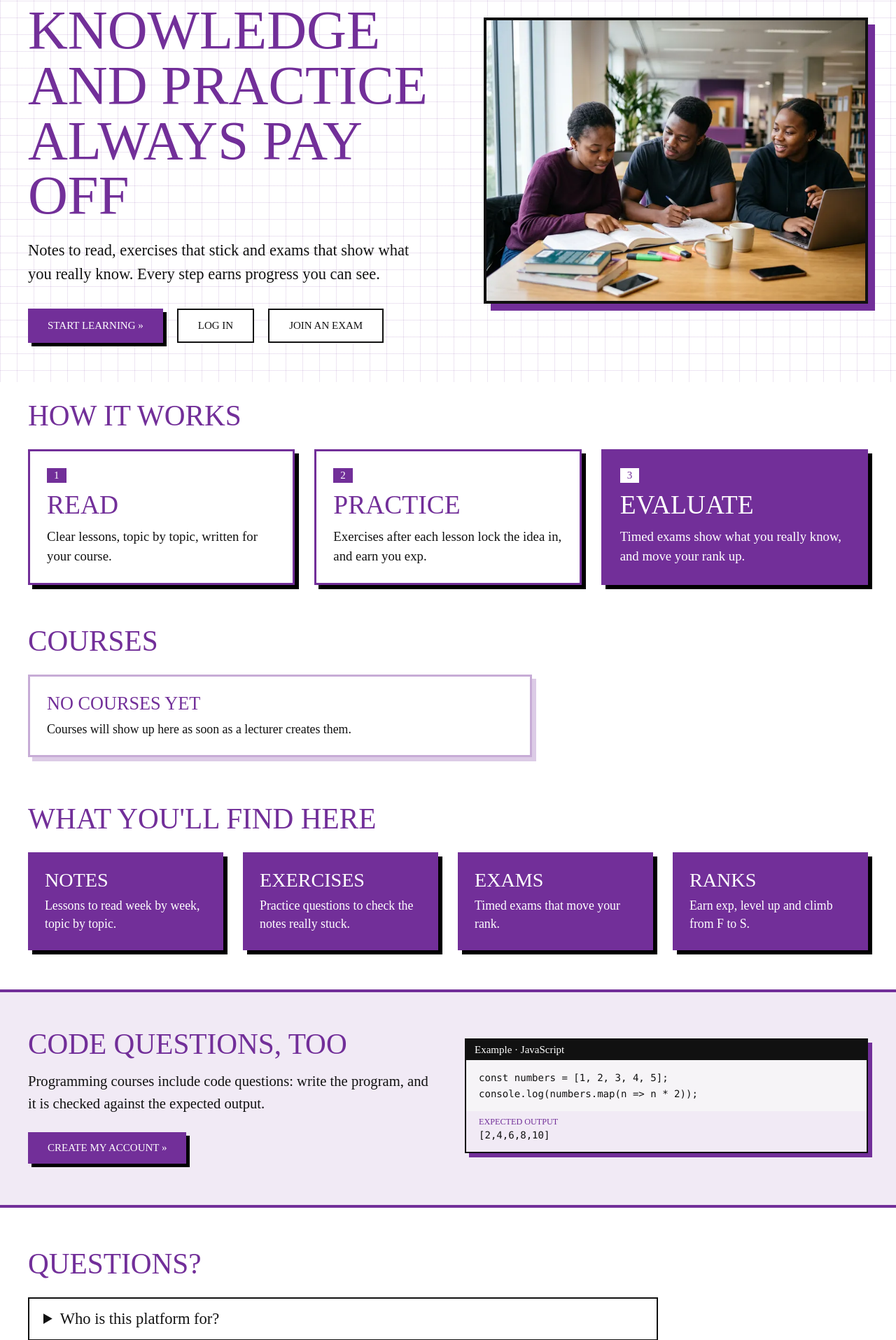
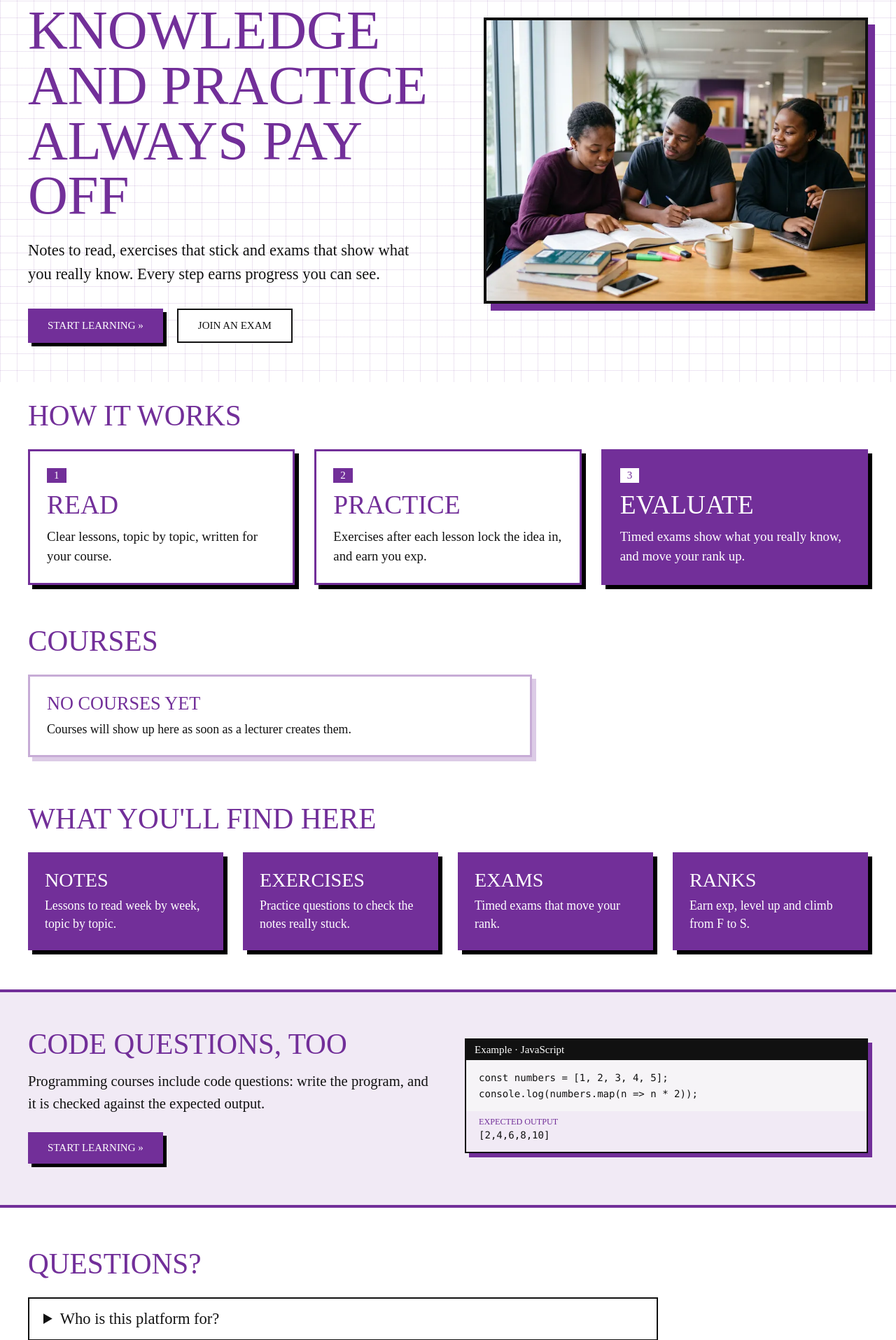
Before and after one commit to yvesdylane/studiamo, a Flask app: page / in a window 1280 px wide. Shown: the part 165-2080 px from the top of the page at 70% size. Run offline with Flask 3, Linux system fonts and the light colour scheme; data that the repository does not hold is empty; parts of the project's set-up code (start-up, migrations or seed data) failed here and were passed over; some libraries are stand-ins or nearby versions; some web fonts are replaced.

Commit message:
Home and footer: account links go through the login page
Co-Authored-By: Claude Opus 5.5 <noreply@anthropic.com>

```diff
--- a/src/templates/home.html
+++ b/src/templates/home.html
@@ -9,7 +9,7 @@
 <p class="text-[1.5rem] max-[600px]:text-[1.1875rem] leading-[1.5] max-w-[560px] mb-[32px]">{{ _('Notes to read, exercises that stick and exams that show what you really know. Every step earns progress you can see.') }}</p>
 <div class="flex gap-[20px] flex-wrap">
 {% if g.user %}<a class="btn" href="{{ url_for('learn.dashboard') }}">{{ _('GO TO MY DASHBOARD »') }}</a>
-{% else %}<a class="btn" href="{{ url_for('auth.register') }}">{{ _('START LEARNING »') }}</a><a class="btn o" href="{{ url_for('auth.login') }}">{{ _('LOG IN') }}</a>{% endif %}
+{% else %}<a class="btn" href="{{ url_for('auth.login') }}">{{ _('START LEARNING »') }}</a>{% endif %}
 <a class="btn o" href="{{ url_for('join.join') }}">{{ _('JOIN AN EXAM') }}</a>
 </div></div>
 <picture class="hero-photo">
@@ -60,13 +60,13 @@
 <article class="bg-purple text-white p-[24px] shadow-[6px_6px_0_var(--shadow)]"><h3 class="text-[1.875rem]">{{ _('RANKS') }}</h3><p class="text-[1.1875rem] leading-[1.45] mt-[8px]">{{ _('Earn exp, level up and climb from %(value)s to %(value2)s.', value=ranks[0], value2=ranks[-1]) }}</p></article>
 </div></section>
 
-<section class="band bg-accent-soft border-t-[4px] border-solid border-t-purple border-b-[4px] border-b-purple pt-[48px] px-[40px] pb-[56px] mb-[56px] max-[1000px]:pt-[40px] max-[1000px]:px-[20px] max-[1000px]:pb-[48px] max-[600px]:pt-[32px] max-[600px]:px-[16px] max-[600px]:pb-[40px] max-[600px]:mb-[40px] border-r-0 border-l-0"><div class="split grid max-[1000px]:grid-cols-1 grid-cols-[1fr_1fr] gap-[48px] items-center"><div><h2 class="text-[2.75rem] max-[600px]:text-[2.125rem] text-accent">{{ _('CODE QUESTIONS, TOO') }}</h2><p class="text-[1.375rem] leading-[1.55] mt-[14px] mx-0 mb-[24px]">{{ _('Programming courses include code questions: write the program, and it is checked against the expected output.') }}</p>{% if not g.user %}<a class="btn" href="{{ url_for('auth.register') }}">{{ _('CREATE MY ACCOUNT »') }}</a>{% endif %}</div><section class="border-[2px] border-solid border-ink shadow-[6px_6px_0_var(--purple)] my-[18px] mx-0" aria-label="{{ _('Example code question') }}"><div class="d flex justify-between items-center bg-ink text-bg py-[6px] px-[12px]"><span>{{ _('Example · JavaScript') }}</span></div><pre class="mono m-0 py-[14px] px-[18px] bg-code">const numbers = [1, 2, 3, 4, 5];
+<section class="band bg-accent-soft border-t-[4px] border-solid border-t-purple border-b-[4px] border-b-purple pt-[48px] px-[40px] pb-[56px] mb-[56px] max-[1000px]:pt-[40px] max-[1000px]:px-[20px] max-[1000px]:pb-[48px] max-[600px]:pt-[32px] max-[600px]:px-[16px] max-[600px]:pb-[40px] max-[600px]:mb-[40px] border-r-0 border-l-0"><div class="split grid max-[1000px]:grid-cols-1 grid-cols-[1fr_1fr] gap-[48px] items-center"><div><h2 class="text-[2.75rem] max-[600px]:text-[2.125rem] text-accent">{{ _('CODE QUESTIONS, TOO') }}</h2><p class="text-[1.375rem] leading-[1.55] mt-[14px] mx-0 mb-[24px]">{{ _('Programming courses include code questions: write the program, and it is checked against the expected output.') }}</p>{% if not g.user %}<a class="btn" href="{{ url_for('auth.login') }}">{{ _('START LEARNING »') }}</a>{% endif %}</div><section class="border-[2px] border-solid border-ink shadow-[6px_6px_0_var(--purple)] my-[18px] mx-0" aria-label="{{ _('Example code question') }}"><div class="d flex justify-between items-center bg-ink text-bg py-[6px] px-[12px]"><span>{{ _('Example · JavaScript') }}</span></div><pre class="mono m-0 py-[14px] px-[18px] bg-code">const numbers = [1, 2, 3, 4, 5];
 console.log(numbers.map(n =&gt; n * 2));</pre><p class="lab pt-[8px] px-[18px] pb-0 text-[0.8125rem]">{{ _('EXPECTED OUTPUT') }}</p><p class="mono pt-0 px-[18px] pb-[12px]">[2,4,6,8,10]</p></section></div></section>
 
 <section class="section" id="faq"><h2>{{ _('QUESTIONS?') }}</h2><div class="flex flex-col gap-[16px] max-w-[900px]">
 <details class="border-[2px] border-solid border-ink bg-bg py-[16px] px-[20px]"><summary class="d text-[1.5rem] cursor-pointer">{{ _('Who is this platform for?') }}</summary><p class="text-[1.1875rem] leading-[1.55] mt-[10px]">{{ _('Students of the courses listed above. It follows the HND syllabus.') }}</p></details>
 <details class="border-[2px] border-solid border-ink bg-bg py-[16px] px-[20px]"><summary class="d text-[1.5rem] cursor-pointer">{{ _('Will it be used for CA?') }}</summary><p class="text-[1.1875rem] leading-[1.55] mt-[10px]">{{ _('That is the plan, so it is worth getting used to the platform now.') }}</p></details>
 <details class="border-[2px] border-solid border-ink bg-bg py-[16px] px-[20px]"><summary class="d text-[1.5rem] cursor-pointer">{{ _('Do I need to install anything?') }}</summary><p class="text-[1.1875rem] leading-[1.55] mt-[10px]">{{ _('No. Everything runs in your browser.') }}</p></details>
-<details class="border-[2px] border-solid border-ink bg-bg py-[16px] px-[20px]"><summary class="d text-[1.5rem] cursor-pointer">{{ _('I teach a course. How do I get a lecturer account?') }}</summary><p class="text-[1.1875rem] leading-[1.55] mt-[10px]"><a class="text-accent underline" href="{{ url_for('auth.register', role='lecturer') }}">{{ _('Request a lecturer account') }}</a>{{ _('. It is checked before you can create exams.') }}</p></details>
+<details class="border-[2px] border-solid border-ink bg-bg py-[16px] px-[20px]"><summary class="d text-[1.5rem] cursor-pointer">{{ _('I teach a course. How do I get a lecturer account?') }}</summary><p class="text-[1.1875rem] leading-[1.55] mt-[10px]"><a class="text-accent underline" href="{{ url_for('auth.login') }}">{{ _('Request a lecturer account') }}</a>{{ _('. It is checked before you can create exams.') }}</p></details>
 </div></section>
 {% endblock %}
--- a/src/templates/partials/footer.html
+++ b/src/templates/partials/footer.html
@@ -1,7 +1,7 @@
 <footer class="footer">
 <div class="cols">
 <div><p class="d text-[2rem] max-[600px]:text-[1.625rem] text-accent leading-[1.1]">{{ _('ALL YOUR MATERIAL IN ONE PLACE') }}</p><p class="text-[1.0625rem] max-w-[320px] mt-[10px] text-muted">{{ _('Notes, exercises and exams to help students learn by reading, practising and testing themselves.') }}</p></div>
-<nav aria-label="{{ _('Explore') }}"><p class="d text-[1.25rem] mb-[8px]">{{ _('EXPLORE') }}</p><a href="{{ url_for('pages.home') }}#courses">{{ _('Tutorials') }}</a><a href="{{ url_for('pages.home') }}#courses">{{ _('Exercise') }}</a><a href="{{ url_for('pages.home') }}#courses">{{ _('Exams') }}</a>{% if not g.user %}<a href="{{ url_for('auth.login') }}">{{ _('Log in') }}</a><a href="{{ url_for('auth.register') }}">{{ _('Create an account') }}</a>{% endif %}</nav>
+<nav aria-label="{{ _('Explore') }}"><p class="d text-[1.25rem] mb-[8px]">{{ _('EXPLORE') }}</p><a href="{{ url_for('pages.home') }}#courses">{{ _('Tutorials') }}</a><a href="{{ url_for('pages.home') }}#courses">{{ _('Exercise') }}</a><a href="{{ url_for('pages.home') }}#courses">{{ _('Exams') }}</a>{% if not g.user %}<a href="{{ url_for('auth.login') }}">{{ _('Log in') }}</a>{% endif %}</nav>
 <nav aria-label="{{ _('Courses') }}"><p class="d text-[1.25rem] mb-[8px]">{{ _('COURSES') }}</p>{% for c in nav_courses() %}<a href="{{ url_for('pages.home') }}#course-{{ c.id }}">{{ c.title }}</a>{% else %}<p class="text-[1.0625rem] text-muted">{{ _('Courses will appear here.') }}</p>{% endfor %}</nav>
 </div>
 <div class="base"><span>{{ _('© 2026 Knowledge and practice always pay off · Built by') }} <strong class="credit">{{ _('Code Alchemists') }}</strong></span><a class="d text-accent text-[1.0625rem]" href="#top">{{ _('BACK TO TOP ↑') }}</a></div>
```
